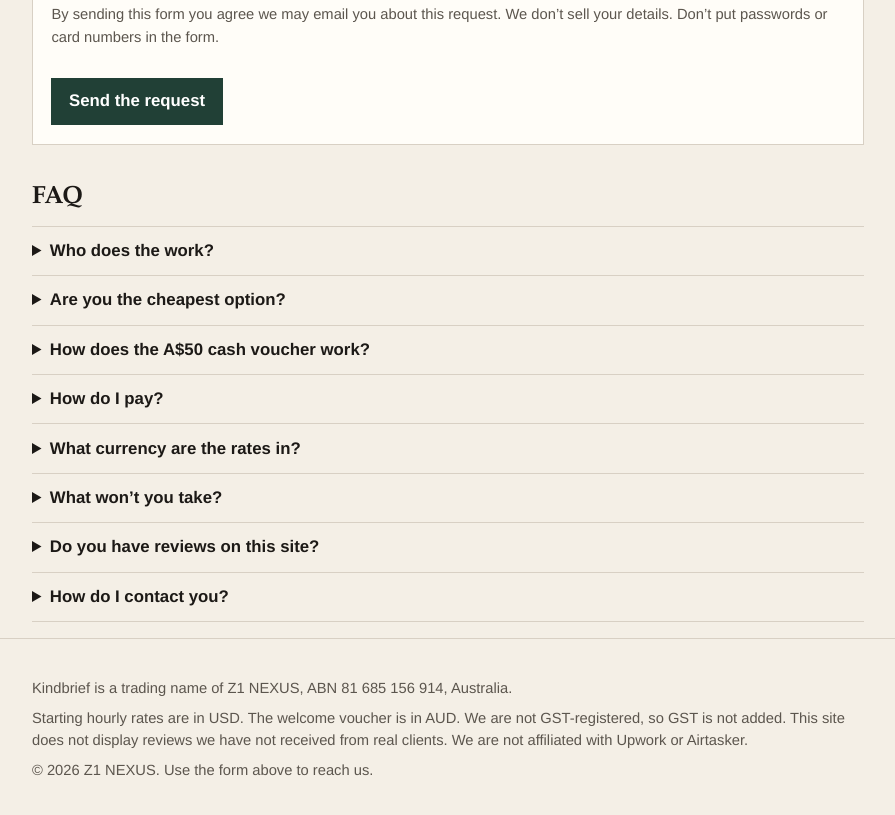
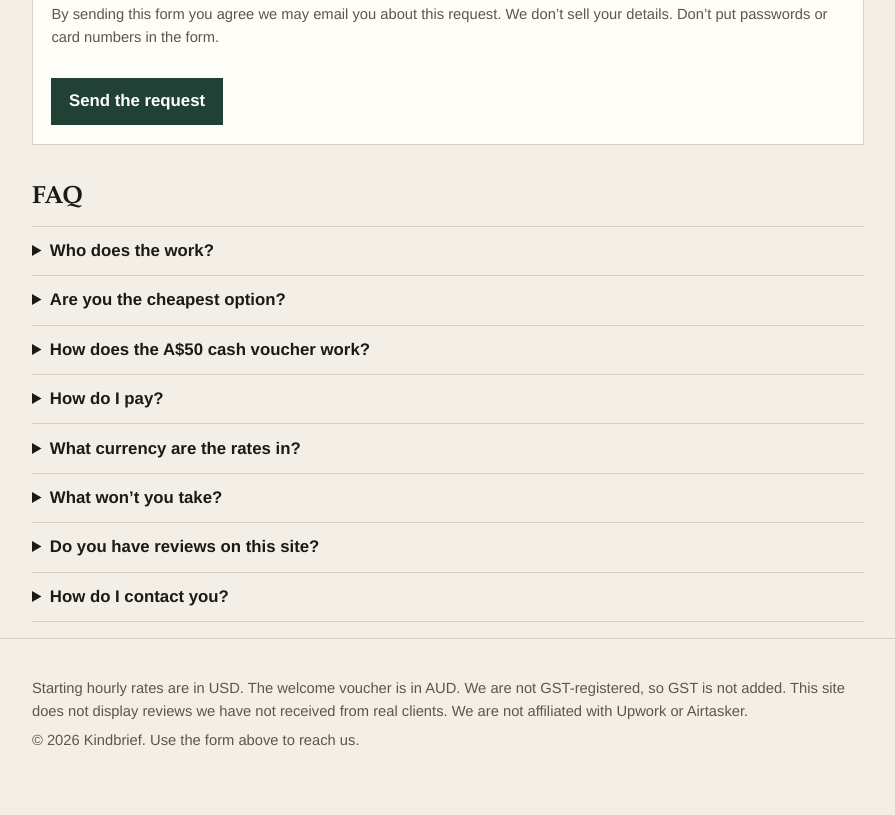
Before and after one commit to todanley/kindbrief, a plain HTML site: page index.html in a window 1280 px wide. Shown: the part 2542-3357 px from the top of the page, without its empty margins (192-1087 px from the left). Drawn offline with Linux system fonts and the light colour scheme.

Commit message:
Remove ABN and company name from the footer.

```diff
--- a/index.html
+++ b/index.html
@@ -296,9 +296,8 @@
   </main>
   <footer>
     <div class="wrap">
-      <p>Kindbrief is a trading name of Z1 NEXUS, ABN 81 685 156 914, Australia.</p>
       <p>Starting hourly rates are in USD. The welcome voucher is in AUD. We are not GST-registered, so GST is not added. This site does not display reviews we have not received from real clients. We are not affiliated with Upwork or Airtasker.</p>
-      <p>© 2026 Z1 NEXUS. Use the form above to reach us.</p>
+      <p>© 2026 Kindbrief. Use the form above to reach us.</p>
     </div>
   </footer>
   <script>
```
